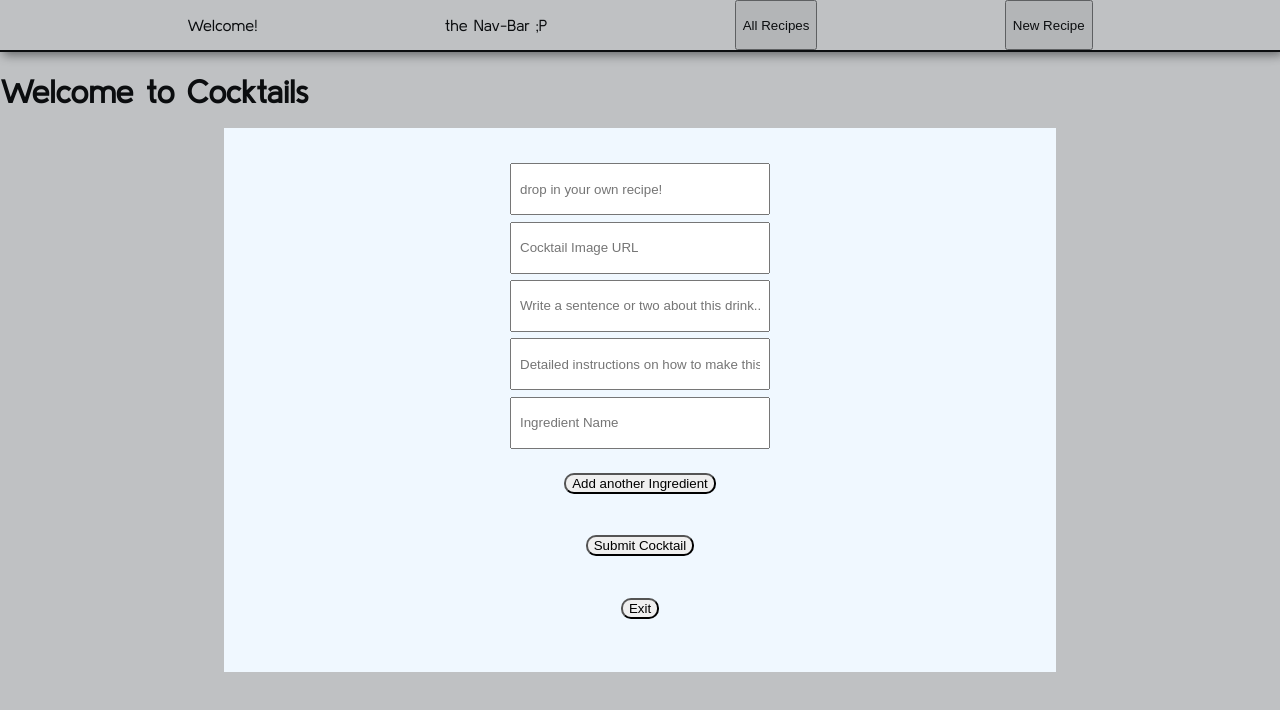
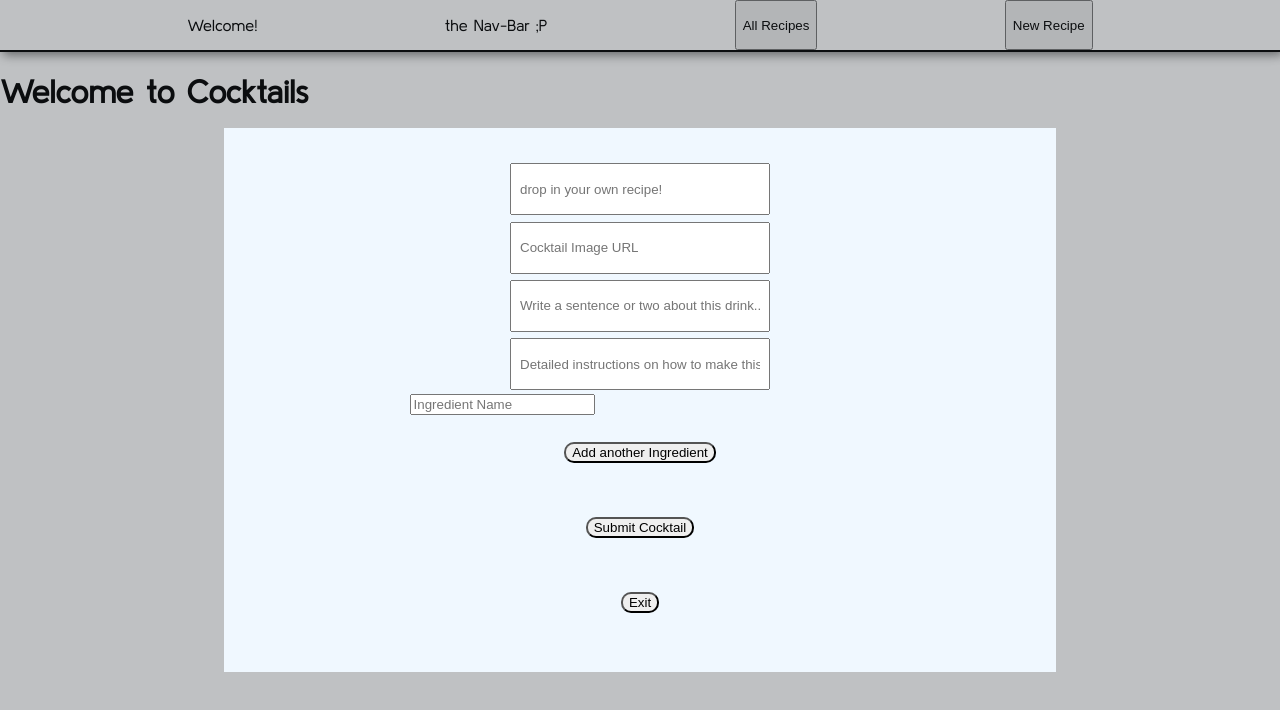
Before and after one commit to zckramer/richard-zack-frontend-api-mastery, a React (Create React App) app: page / in a window 1280 px wide. Both pictures are taken after a click on the button "New Recipe". Shown: the top 710 px of the page. Built offline with nearby package versions, Linux system fonts and the light colour scheme.

Commit message:
Dynamic field for ingredients

```diff
--- a/src/App.css
+++ b/src/App.css
@@ -125,3 +125,12 @@
 .recipe-page-img {
   max-height: 10rem;
 }
+
+.input__recipe-ingredient-container {
+  display: flex;
+  flex-direction: row nowrap;
+  height: auto;
+  width: 60%;
+  min-width: 10rem;
+  margin: 0 auto;
+}
--- a/src/App.js
+++ b/src/App.js
@@ -15,8 +15,7 @@ function App() {
     setContent(<Home />)
   }, [])
 
-  function handleRecipesButton(event) {
-    event.preventDefault();
+  function handleRecipesButton() {
     clearModal()
     setContent(<RecipesPage onClick={handleCardClick}/>)
   }
--- a/src/components/NewRecipeForm.jsx
+++ b/src/components/NewRecipeForm.jsx
@@ -4,20 +4,27 @@ import React from 'react'
 const BASE_URL = "http://localhost:8080/recipes"
 
 export default function NewRecipeForm(props) {
-console.log(props)
-    function handleAddIngredient(event) {
+
+const [ingredientFields, setIngredientFields] = React.useState([<input className="input__recipe-ingredient" name="ingredient" placeholder="Ingredient Name"></input>])
+
+  function handleAddIngredientField(event) {
     event.preventDefault();
+    const oldIngredientsFields = ingredientFields
+    setIngredientFields([...oldIngredientsFields, <input className="input__recipe-ingredient" name="ingredient" placeholder="Ingredient Name"></input>])
   }
 
   function handleSubmit(event) {
-
     event.preventDefault();
 
     const name = document.querySelector(".input__recipe-name").value;
     const image = document.querySelector(".input__recipe-image").value;
     const description = document.querySelector(".input__recipe-description").value;
     const instructions = document.querySelector(".input__recipe-instructions").value;
-        const ingredients = document.querySelectorAll(".input__recipe-ingredient").value;
+    const ingredientsArray = document.querySelectorAll(".input__recipe-ingredient");
+    const ingredients = []
+    ingredientsArray.forEach(ingredient => {
+      ingredients.push(ingredient.value)
+    })
 
     fetch(BASE_URL, {
       method: "POST",
@@ -28,16 +35,14 @@ console.log(props)
         name: name,
         image: image,
         description: description,
-            ingredients: [ingredients],
+        ingredients: ingredients,
         instructions: instructions
       })
     })
       .then(response => {
         if (response.status === 200) {
-
           props.onSubmit()
         }
-
       })
   }
 
@@ -48,8 +53,12 @@ console.log(props)
         <input className="input__recipe-image" name="image" placeholder="Cocktail Image URL"></input>
         <input className="input__recipe-description" name="description" placeholder="Write a sentence or two about this drink...!"></input>
         <input className="input__recipe-instructions" name="instructions" placeholder="Detailed instructions on how to make this drink..."></input>
-                <input className="input__recipe-ingredient" name="ingredient" placeholder="Ingredient Name"></input>
-                <button className="recipe-add-ingredient" name="add-ingredient" onClick={handleAddIngredient}>Add another Ingredient</button>
+        <section className="input__recipe-ingredient-container">
+          {ingredientFields.map(field=>{
+            return field
+          })}
+        </section>
+        <button className="recipe-add-ingredient" name="add-ingredient" onClick={handleAddIngredientField}>Add another Ingredient</button>
         <button type="submit" onClick={handleSubmit}>Submit Cocktail</button>
         <button type="button" onClick={props.clearModal}>Exit</button>
 
```
Lines whose indentation alone changed are shown as unchanged.
